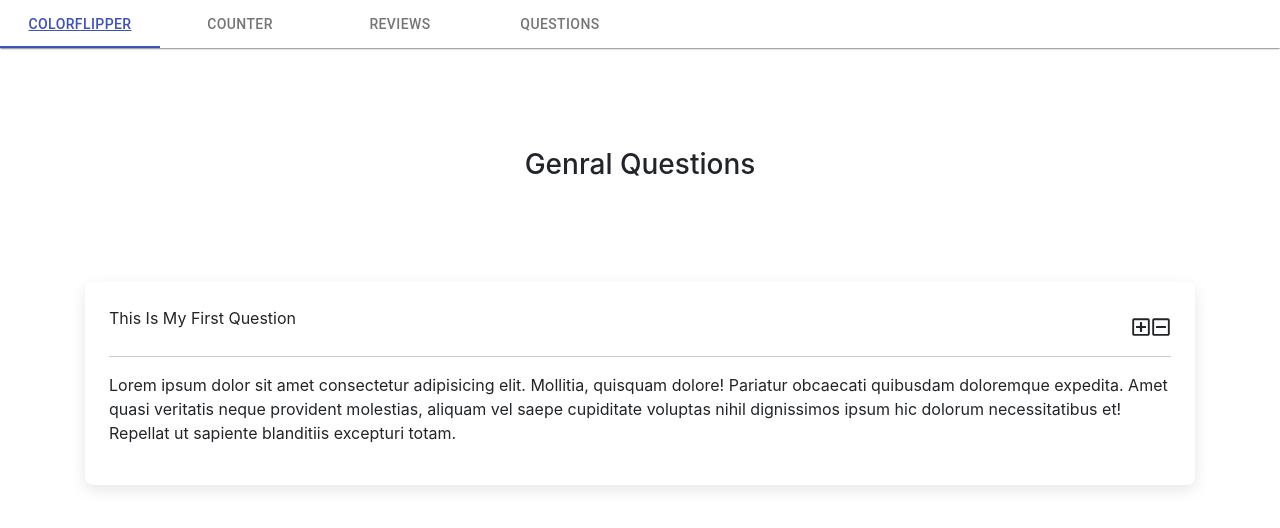
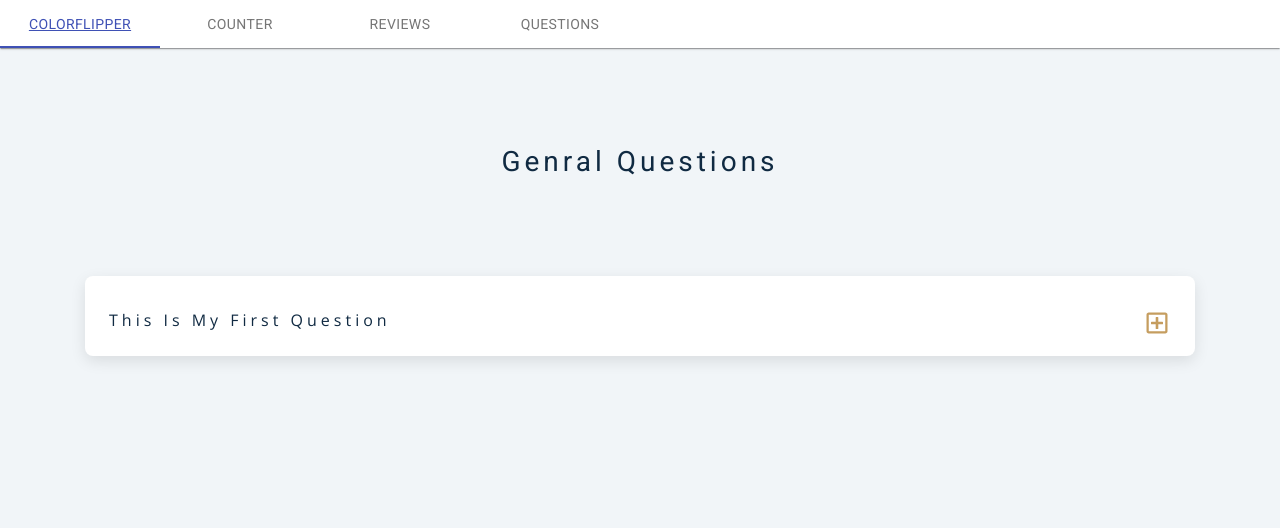
Before and after one commit to theHem-code/mini-react-projects, a React (Create React App) app: page /questions in a window 1280 px wide. Shown: the top 528 px of the page. Built offline with nearby package versions, Linux system fonts and the light colour scheme.

Commit message:
setup one question in accordion

```diff
--- /dev/null
+++ b/src/Questions.css
@@ -0,0 +1,256 @@
+/*
+===============
+Fonts
+===============
+*/
+@import url("https://fonts.googleapis.com/css?family=Open+Sans|Roboto:400,700&display=swap");
+
+/*
+===============
+Variables
+===============
+*/
+
+:root {
+  /* dark shades of primary color*/
+  --clr-primary-1: hsl(205, 86%, 17%);
+  --clr-primary-2: hsl(205, 77%, 27%);
+  --clr-primary-3: hsl(205, 72%, 37%);
+  --clr-primary-4: hsl(205, 63%, 48%);
+  /* primary/main color */
+  --clr-primary-5: #49a6e9;
+  /* lighter shades of primary color */
+  --clr-primary-6: hsl(205, 89%, 70%);
+  --clr-primary-7: hsl(205, 90%, 76%);
+  --clr-primary-8: hsl(205, 86%, 81%);
+  --clr-primary-9: hsl(205, 90%, 88%);
+  --clr-primary-10: hsl(205, 100%, 96%);
+  /* darkest grey - used for headings */
+  --clr-grey-1: hsl(209, 61%, 16%);
+  --clr-grey-2: hsl(211, 39%, 23%);
+  --clr-grey-3: hsl(209, 34%, 30%);
+  --clr-grey-4: hsl(209, 28%, 39%);
+  /* grey used for paragraphs */
+  --clr-grey-5: hsl(210, 22%, 49%);
+  --clr-grey-6: hsl(209, 23%, 60%);
+  --clr-grey-7: hsl(211, 27%, 70%);
+  --clr-grey-8: hsl(210, 31%, 80%);
+  --clr-grey-9: hsl(212, 33%, 89%);
+  --clr-grey-10: hsl(210, 36%, 96%);
+  --clr-white: #fff;
+  --clr-red-dark: hsl(360, 67%, 44%);
+  --clr-red-light: hsl(360, 71%, 66%);
+  --clr-green-dark: hsl(125, 67%, 44%);
+  --clr-green-light: hsl(125, 71%, 66%);
+  --clr-gold: #c59d5f;
+  --clr-black: #222;
+  --ff-primary: "Roboto", sans-serif;
+  --ff-secondary: "Open Sans", sans-serif;
+  --transition: all 0.3s linear;
+  --spacing: 0.25rem;
+  --radius: 0.5rem;
+  --light-shadow: 0 5px 15px rgba(0, 0, 0, 0.1);
+  --dark-shadow: 0 5px 15px rgba(0, 0, 0, 0.2);
+  --max-width: 1170px;
+  --fixed-width: 620px;
+}
+/*
+===============
+Global Styles
+===============
+*/
+
+*,
+::after,
+::before {
+  margin: 0;
+  padding: 0;
+  box-sizing: border-box;
+}
+body {
+  font-family: var(--ff-secondary);
+  background: var(--clr-grey-10);
+  color: var(--clr-grey-1);
+  line-height: 1.5;
+  font-size: 0.875rem;
+}
+ul {
+  list-style-type: none;
+}
+a {
+  text-decoration: none;
+}
+img:not(.logo) {
+  width: 100%;
+}
+img {
+  display: block;
+}
+
+h1,
+h2,
+h3,
+h4 {
+  letter-spacing: var(--spacing);
+  text-transform: capitalize;
+  line-height: 1.25;
+  margin-bottom: 0.75rem;
+  font-family: var(--ff-primary);
+}
+h1 {
+  font-size: 3rem;
+}
+h2 {
+  font-size: 2rem;
+}
+h3 {
+  font-size: 1.25rem;
+}
+h4 {
+  font-size: 0.875rem;
+}
+p {
+  margin-bottom: 1.25rem;
+  color: var(--clr-grey-5);
+}
+@media screen and (min-width: 800px) {
+  h1 {
+    font-size: 4rem;
+  }
+  h2 {
+    font-size: 2.5rem;
+  }
+  h3 {
+    font-size: 1.75rem;
+  }
+  h4 {
+    font-size: 1rem;
+  }
+  body {
+    font-size: 1rem;
+  }
+  h1,
+  h2,
+  h3,
+  h4 {
+    line-height: 1;
+  }
+}
+/*  global classes */
+
+.btn {
+  text-transform: uppercase;
+  background: transparent;
+  color: var(--clr-black);
+  padding: 0.375rem 0.75rem;
+  letter-spacing: var(--spacing);
+  display: inline-block;
+  transition: var(--transition);
+  font-size: 0.875rem;
+  border: 2px solid var(--clr-black);
+  cursor: pointer;
+  box-shadow: 0 1px 3px rgba(0, 0, 0, 0.2);
+  border-radius: var(--radius);
+}
+.btn:hover {
+  color: var(--clr-white);
+  background: var(--clr-black);
+}
+/* section */
+.section {
+  padding: 5rem 0;
+}
+
+.section-center {
+  width: 90vw;
+  margin: 0 auto;
+  max-width: 1170px;
+}
+@media screen and (min-width: 992px) {
+  .section-center {
+    width: 95vw;
+  }
+}
+main {
+  min-height: 100vh;
+  display: grid;
+  place-items: center;
+}
+/*
+===============
+Questions
+===============
+*/
+.title {
+  margin-top: 15vh;
+  margin-bottom: 4rem;
+}
+.title h2 {
+  color: var(--clr-gold);
+  font-family: "Great Vibes", cursive;
+  text-align: center;
+}
+.section-center {
+  max-width: var(--fixed-width);
+}
+.question {
+  background: var(--clr-white);
+  border-radius: var(--radius);
+  box-shadow: var(--light-shadow);
+  padding: 1.5rem 1.5rem 0 1.5rem;
+  margin-bottom: 2rem;
+}
+.question-title {
+  display: flex;
+  justify-content: space-between;
+  align-items: center;
+  text-transform: capitalize;
+  padding-bottom: 1rem;
+}
+
+.question-title p {
+  margin-bottom: 0;
+  letter-spacing: var(--spacing);
+  color: var(--clr-grey-1);
+}
+.question-btn {
+  font-size: 1.5rem;
+  background: transparent;
+  border-color: transparent;
+  cursor: pointer;
+  color: var(--clr-gold);
+  transition: var(--transition);
+  outline: none;
+}
+.question-btn:focus {
+  outline: none;
+}
+.question-btn:hover {
+  transform: rotate(90deg);
+}
+.question-text {
+  padding: 1rem 0 1.5rem 0;
+  border-top: 1px solid rgba(0, 0, 0, 0.2);
+}
+.question-text p {
+  margin-bottom: 0;
+}
+/* hide text */
+.question-text {
+  display: none;
+}
+.show-text .question-text {
+  display: block;
+}
+.minus-icon {
+  display: none;
+}
+.show-text .minus-icon {
+  display: inline;
+}
+.show-text .plus-icon {
+  display: none;
+}
+.plus-icon {
+  outline: none;
+}
--- a/src/components/Questions.js
+++ b/src/components/Questions.js
@@ -1,7 +1,8 @@
-import React from "react";
+import React, { useState } from "react";
 import { makeStyles } from "@material-ui/core/styles";
 import { FaRegPlusSquare } from "react-icons/fa";
 import { FaRegMinusSquare } from "react-icons/fa";
+import "../Questions.css";
 
 const useStyles = makeStyles({
   root: {
@@ -15,11 +16,11 @@ const useStyles = makeStyles({
     fontWeight: "bold",
   },
   question: {
-    background: '#fff',
-    borderRadius: '0.5rem',
-    boxShadow: '0 5px 15px rgba(0, 0, 0, 0.1)',
-    padding: '1.5rem 1.5rem 0 1.5rem',
-    marginBottom: '2rem',
+    background: "#fff",
+    borderRadius: "0.5rem",
+    boxShadow: "0 5px 15px rgba(0, 0, 0, 0.1)",
+    padding: "1.5rem 1.5rem 0 1.5rem",
+    marginBottom: "2rem",
   },
   questionTitle: {
     display: "flex",
@@ -29,39 +30,52 @@ const useStyles = makeStyles({
     paddingBottom: 10,
   },
   questionText: {
-    padding: '1rem 0 1.5rem 0',
-    borderTop: '1px solid rgba(0, 0, 0, 0.2)',
+    padding: "1rem 0 1.5rem 0",
+    borderTop: "1px solid rgba(0, 0, 0, 0.2)",
   },
   questionBtn: {
     fontSize: 20,
     background: "transparent",
     borderColor: "transparent",
   },
+  hideText: {
+    display: "none",
+  },
 });
 
 const Questions = () => {
   const classes = useStyles();
+
+  const [isActive, setActive] = useState("false");
+
+  const handleToggle = () => {
+    setActive(!isActive);
+  };
 
   return (
     <div>
       {/* header */}
       <h3 className={classes.root}>Genral Questions</h3>
 
-      {/* Questions */}
-      <article className={classes.question}>
-        <div className={classes.questionTitle}>
+      {/* Single Questions */}
+      <article className="question">
+        {/* Question title */}
+        <div className="question-title">
           <p>This is my first question</p>
-          {/* Question title */}
-          <div className={classes.questionBtn}>
+          <button
+            type="button"
+            className={`question-btn ${isActive ? "" : "show-text"}`}
+            onClick={handleToggle}
+          >
             <span>
-              <FaRegPlusSquare />
+              <FaRegPlusSquare className="plus-icon" />
             </span>
             <span>
-              <FaRegMinusSquare />
+              <FaRegMinusSquare className="minus-icon" />
             </span>
-          </div>
+          </button>
         </div>
-        <div className={classes.questionText}>
+        <div className={isActive ? "question-text" : "show-text"}>
           <p>
             Lorem ipsum dolor sit amet consectetur adipisicing elit. Mollitia,
             quisquam dolore! Pariatur obcaecati quibusdam doloremque expedita.
```
